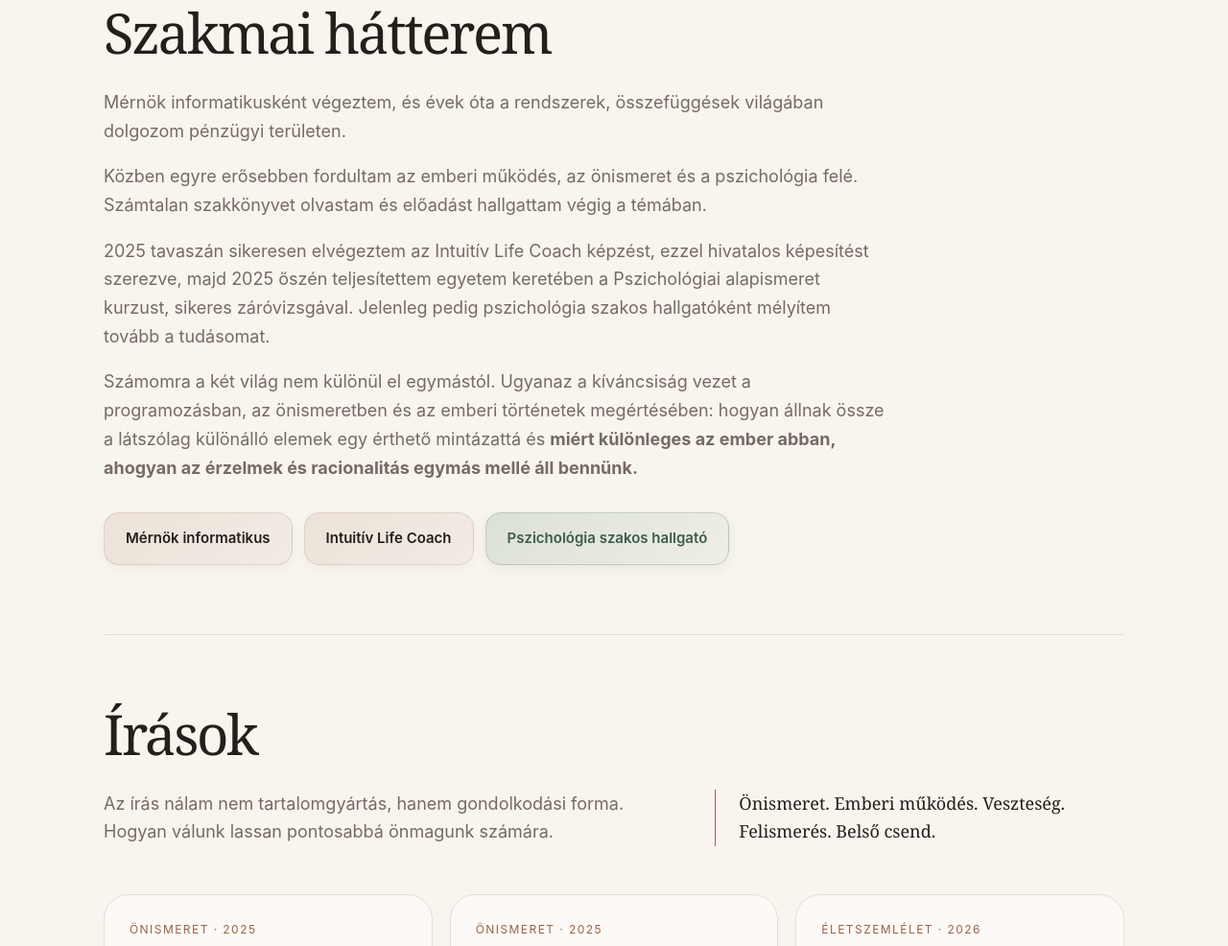
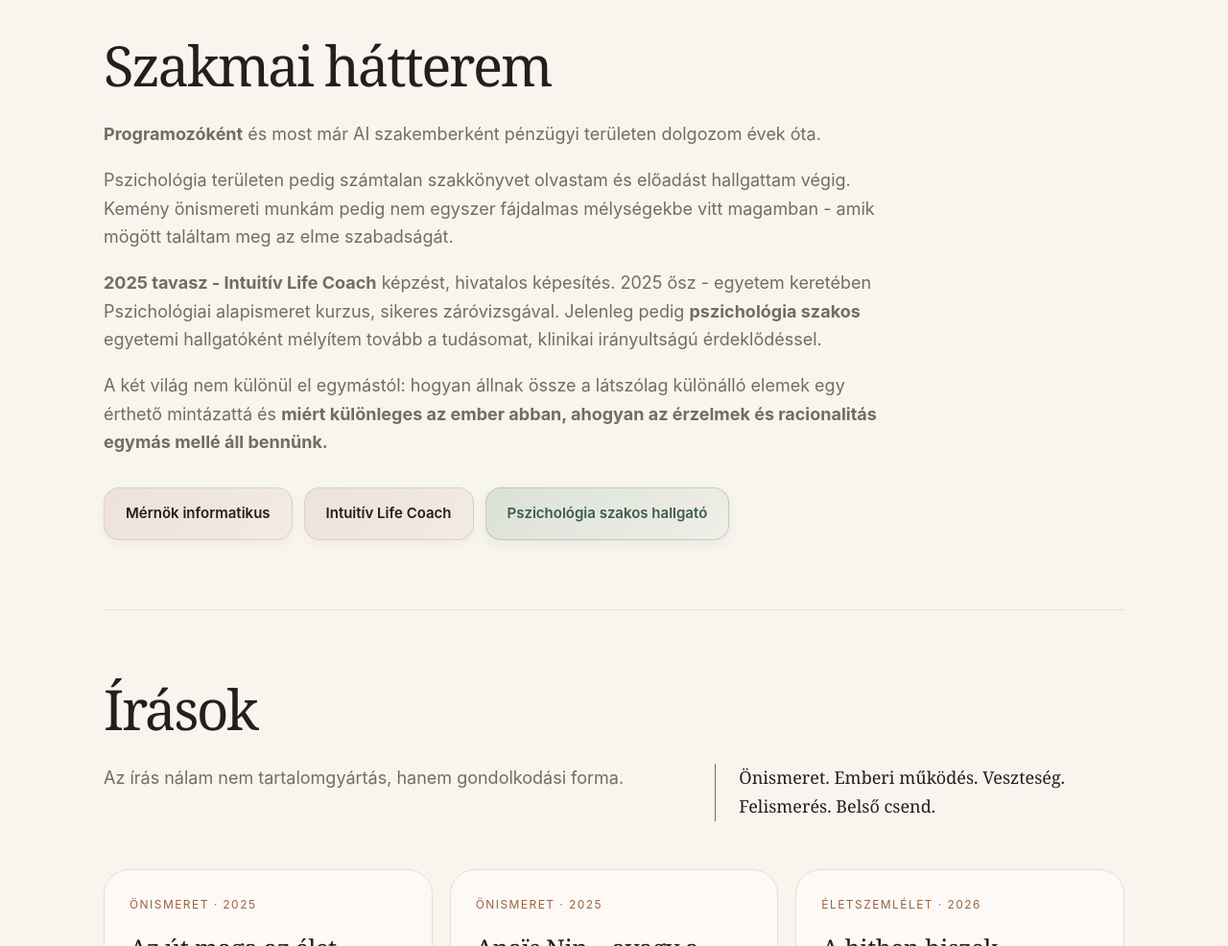
Before and after one commit to aidaszanyi/aidaszanyi-site, a plain HTML site: page index.html in a window 1280 px wide. Shown: the part 2819-3805 px from the top of the page at 96% size. Drawn offline with Linux system fonts and the light colour scheme.

Commit message:
Szöveg módosítások

```diff
--- a/index.html
+++ b/index.html
@@ -56,7 +56,7 @@
 			</article>
 			<article class="question-card">
 				<span>03</span>
-				<p>Ő hiányzik — vagy az, akinek mellette érezted magad?</p>
+				<p>Biztos, hogy továbbléptél - vagy csak elmenekültél onnan, ahol fájni kezdett?</p>
 			</article>
 		</div>
 		<p class="question-after">Lehet, hogy nem a válasz hiányzik - hanem a kérdés, amely mellett már nem tudsz ugyanúgy továbbmenni.</p>
@@ -87,7 +87,7 @@
 
 		<div class="intro-text">
 			<p class="about-energy">
-			  Mélyen figyelek, gyorsan kapcsolok, és szeretek mozgásban lenni — fejben, testben, életben.
+			  Mélyen figyelek, gyorsan kapcsolok, és szeretek mozgásban lenni - fejben, testben, életben.
 			</p>
 			<p>Programozóként rendszerekben és összefüggésekben gondolkodom, pszichológia hallgatóként pedig azt keresem, mi történik a látható működés alatt. Egyszerre tudok rendszerszinten gondolkodni és emberi mélységekben érzékelni.</p>
 			<p>Szeretek kérdezni, megérteni és kapcsolódni. Nemcsak azt figyelem, mi történik, hanem azt is, mi ismétlődik - és milyen történetet mesélünk közben önmagunknak.</p>
@@ -103,10 +103,10 @@
 	<section id="hatterem" class="background-block">
 	  <div>
 		<h2>Szakmai hátterem</h2>
-		<p>Mérnök informatikusként végeztem, és évek óta a rendszerek, összefüggések világában dolgozom pénzügyi területen.</p>
-		<p>Közben egyre erősebben fordultam az emberi működés, az önismeret és a pszichológia felé. Számtalan szakkönyvet olvastam és előadást hallgattam végig a témában.</p>
-		<p>2025 tavaszán sikeresen elvégeztem az Intuitív Life Coach képzést, ezzel hivatalos képesítést szerezve, majd 2025 őszén teljesítettem egyetem keretében a Pszichológiai alapismeret kurzust, sikeres záróvizsgával. Jelenleg pedig pszichológia szakos hallgatóként mélyítem tovább a tudásomat.</p>
-		<p>Számomra a két világ nem különül el egymástól. Ugyanaz a kíváncsiság vezet a programozásban, az önismeretben és az emberi történetek megértésében: hogyan állnak össze a látszólag különálló elemek egy érthető mintázattá és <strong>miért különleges az ember abban, ahogyan az érzelmek és racionalitás egymás mellé áll bennünk.</strong></p>
+		<p><b>Programozóként</b> és most már AI szakemberként pénzügyi területen dolgozom évek óta.</p>
+		<p>Pszichológia területen pedig számtalan szakkönyvet olvastam és előadást hallgattam végig. Kemény önismereti munkám pedig nem egyszer fájdalmas mélységekbe vitt magamban - amik mögött találtam meg az elme szabadságát.</p>
+		<p><b>2025 tavasz - Intuitív Life Coach</b> képzést, hivatalos képesítés. 2025 ősz - egyetem keretében Pszichológiai alapismeret kurzus, sikeres záróvizsgával. Jelenleg pedig <b>pszichológia szakos</b> egyetemi hallgatóként mélyítem tovább a tudásomat, klinikai irányultságú érdeklődéssel.</p>
+		<p>A két világ nem különül el egymástól: hogyan állnak össze a látszólag különálló elemek egy érthető mintázattá és <strong>miért különleges az ember abban, ahogyan az érzelmek és racionalitás egymás mellé áll bennünk.</strong></p>
 		<div class="credential-line">
 			<div class="credential-card">Mérnök informatikus</div>
 			<div class="credential-card">Intuitív Life Coach</div>
@@ -118,7 +118,7 @@
     <section id="irasok">
       <h2>Írások</h2>
 	  <div class="section-heading-row">
-		<p>Az írás nálam nem tartalomgyártás, hanem gondolkodási forma. Hogyan válunk lassan pontosabbá önmagunk számára.</p>
+		<p>Az írás nálam nem tartalomgyártás, hanem gondolkodási forma.</p>
 		<p class="section-aside">Önismeret. Emberi működés. Veszteség. Felismerés. Belső csend.</p>
 	  </div>
 
@@ -158,7 +158,7 @@
 		<div class="section-kicker">Közös gondolkodás</div>
 		<h2>Önismereti coaching</h2>
 		<p>
-		  Nem kell pontosan tudnod, mit kérdeznél. Elég, ha érzed, hogy valami nem mozdul. Egyéni önismereti coaching (5-10 alkalmas) folyamatokat vállalok azoknak, akik szeretnének tisztábban rálátni saját működésükre, döntési helyzetükre vagy ismétlődő kapcsolati mintáikra.
+		  Nem kell pontosan tudnod, mit kérdeznél. Elég, ha érzed, hogy valami nem mozdul. Egyéni 5-10 alkalmas folyamatokat vállalok azoknak, akik szeretnének tisztábban rálátni saját működésükre, döntési helyzetükre vagy ismétlődő kapcsolati mintáikra. Mernek dolgoznak érzéssel és a rendszerrel egyaránt a fejlődéshez.
 		</p>
 		<p class="intro-question">
 			Akkor lehet helye ennek a közös munkának, ha:
```
